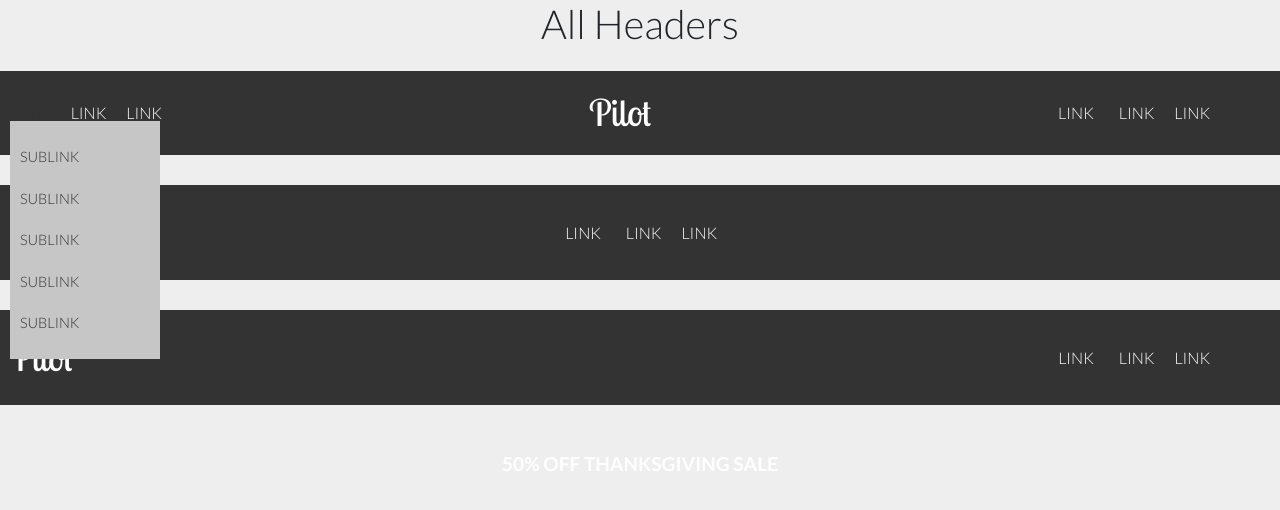
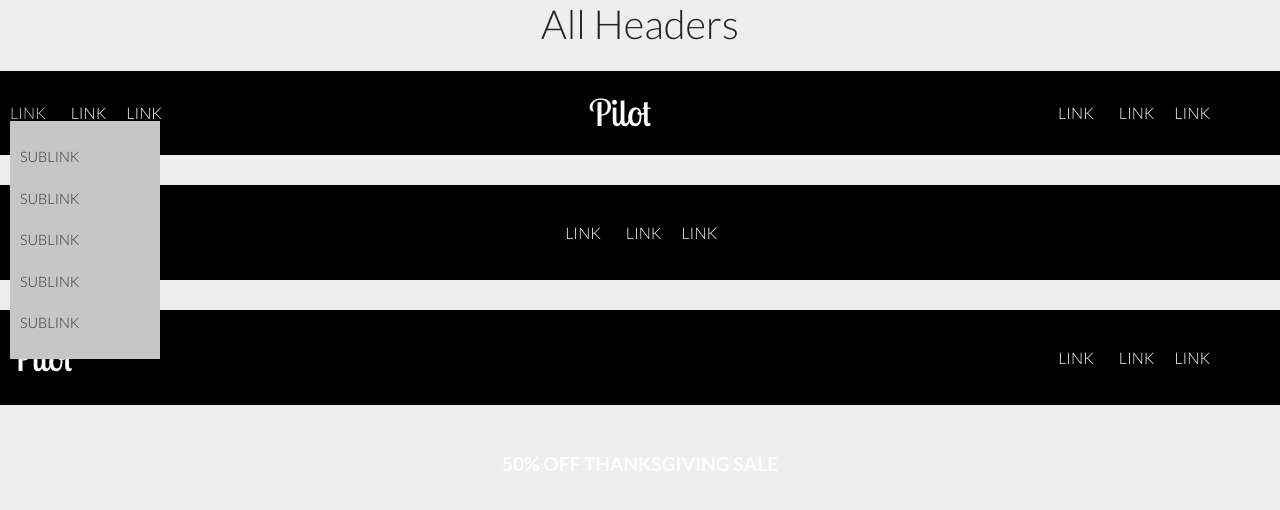
Before and after one commit to desimichael/pilot-static, a Next.js app: page /headers in a window 1280 px wide. In both pictures the pointer is over the link 40 px from the left and 113 px from the top of the page. Shown: the top 510 px of the page. Built offline with nearby package versions, Linux system fonts and the light colour scheme.

Commit message:
Updated components and added gulp.

```diff
--- a/components/AnnounceBar/AnnounceBar.scss
+++ b/components/AnnounceBar/AnnounceBar.scss
@@ -7,5 +7,5 @@
 	font-weight: 700;
 	width: 100%;
 	color: #fefefe;
-	background: var(--announce-bar-default);
+	background-color: var(--announce-bar-default);
 }
--- a/components/Header/Header1/Header1.scss
+++ b/components/Header/Header1/Header1.scss
@@ -3,9 +3,10 @@
 	justify-content: space-between;
 	align-items: center;
 	color: #ffffff;
-	background: #333333;
+	background: #000000;
 	padding: 0 10px;
 	height: 84px;
+	transition: all 0.3s ease-in-out;
 	a {
 		text-decoration: none;
 		text-transform: uppercase;
@@ -13,7 +14,7 @@
 		color: #ffffff;
 		transition: all 0.3s ease-in-out;
 		&:hover {
-			color: #333333;
+			color: #d3d3d3;
 		}
 	}
 	&__collections-nav {
@@ -27,7 +28,6 @@
 	&__collection-link {
 		display: inline-block;
 		position: relative;
-		transition: all 0.3s ease-in-out;
 		i {
 			margin-left: 5px;
 		}
--- a/components/Header/Header2/Header2.scss
+++ b/components/Header/Header2/Header2.scss
@@ -4,14 +4,15 @@
 	align-items: center;
 	padding: 20px 10px;
 	color: #ffffff;
-	background: #333333;
+	background: #000000;
+	transition: all 0.3s ease-in-out;
 	a {
 		text-decoration: none;
 		text-transform: uppercase;
 		color: #ffffff;
 		transition: all 0.3s ease-in-out;
 		&:hover {
-			color: #C6C6C6;
+			color: #d3d3d3;
 			font-weight: 500;
 		}
 	}
@@ -36,7 +37,6 @@
 	&__collection-link {
 		display: inline-block;
 		position: relative;
-		transition: all 0.3s ease-in-out;
 		i {
 			margin-left: 5px;
 		}
@@ -56,7 +56,6 @@
 				font-size: 0.9rem;
 				padding: 10px;
 				&:hover {
-					color: #333333;
 					background: #ffffff;
 				}
 			}
--- a/components/Header/Header3/Header3.scss
+++ b/components/Header/Header3/Header3.scss
@@ -4,13 +4,13 @@
 	align-items: center;
 	padding: 20px 10px;
 	color: #ffffff;
-	background: #333333;
+	background: #000000;
 	a {
 		text-decoration: none;
 		text-transform: uppercase;
 		color: #ffffff;
 		&:hover {
-			color: #C6C6C6;
+			color: #d3d3d3;
 			transition: all 0.3s ease-in-out;
 			font-weight: 500;
 		}
@@ -47,7 +47,6 @@
 				font-size: 0.9rem;
 				padding: 10px;
 				&:hover {
-					color: #333333;
 					background: #ffffff;
 				}
 			}
--- a/package.json
+++ b/package.json
@@ -7,6 +7,7 @@
 		"build": "next build",
 		"start": "next start",
 		"export": "next build && next export",
+		"export-styles": "gulp compSass",
 		"lint": "next lint"
 	},
 	"dependencies": {
--- a/styles/styles.scss
+++ b/styles/styles.scss
@@ -13,7 +13,7 @@ body {
 				color: #ffffff;
 				transition: all 0.3s ease-in-out;
 				&:hover {
-					color: #C6C6C6;
+					color: #d3d3d3;
 				}
 			}
 			.header1__collection-link,
@@ -23,7 +23,7 @@ body {
 					a {
 						color: #333333;
 						&:hover {
-							color: #333333;
+							color: #d3d3d3;
 						}
 					}
 				}
```
